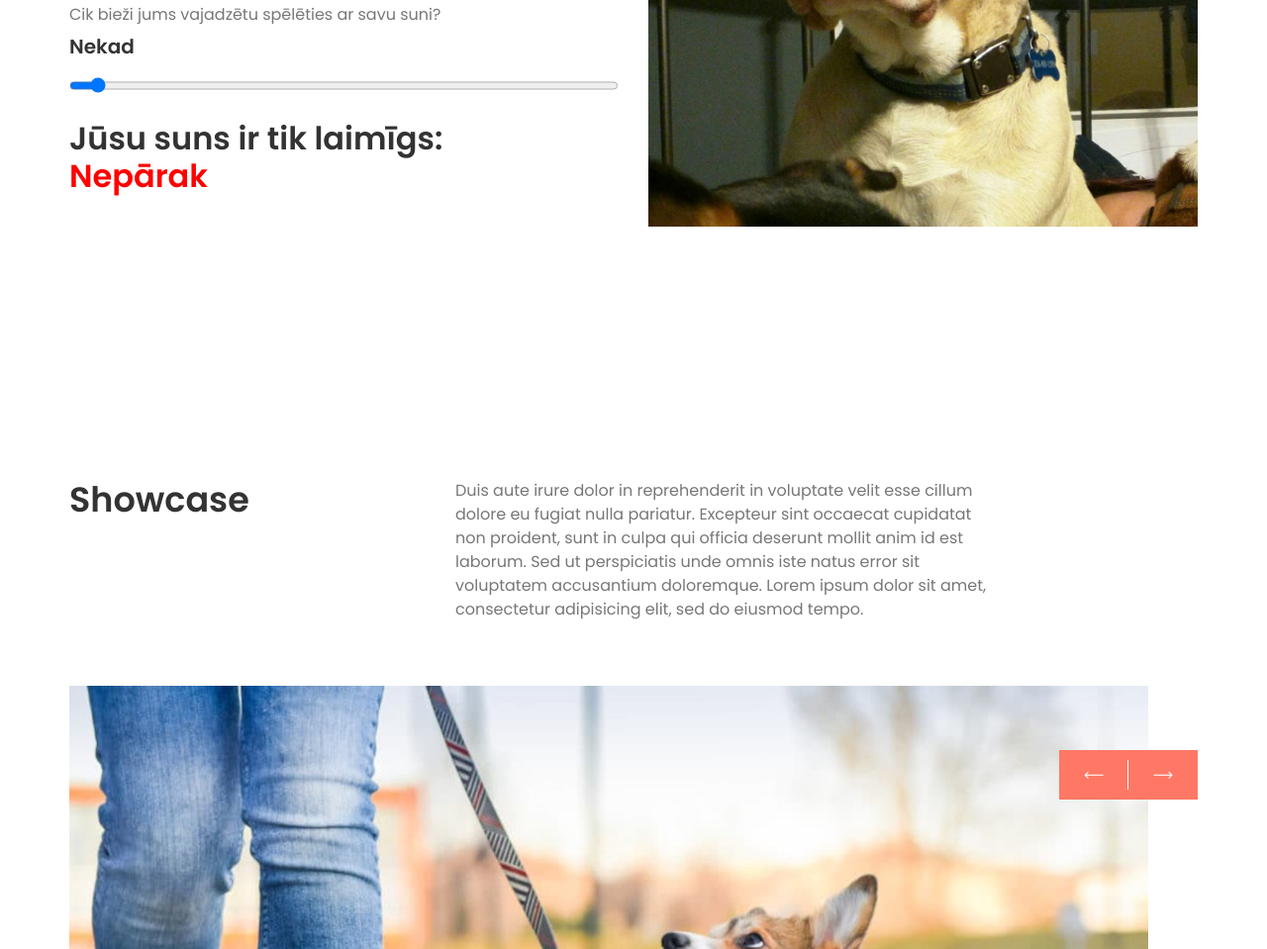
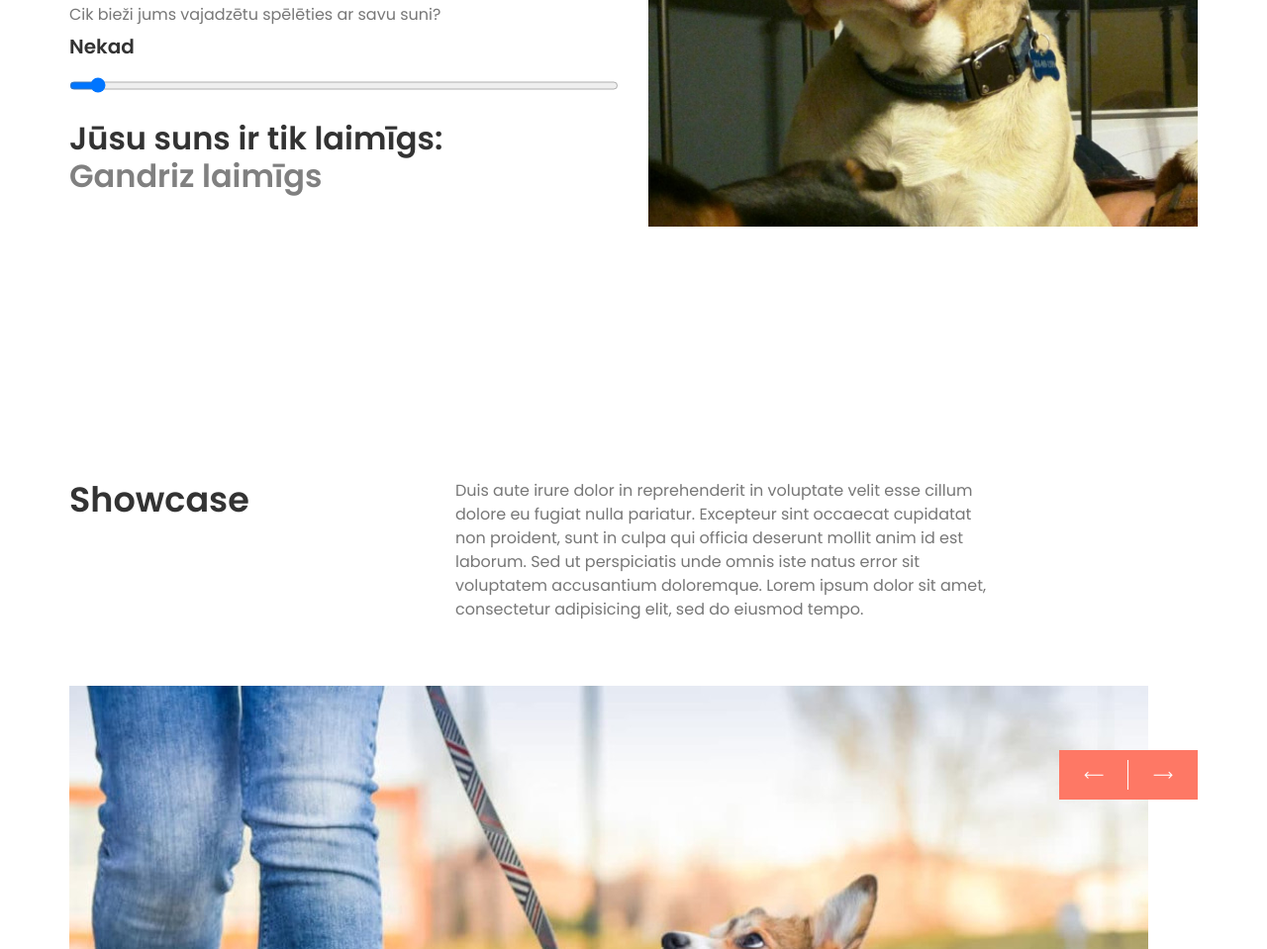
Before and after one commit to pavels-gaimovics/shadowing-test-website, a plain HTML site: page index.html in a window 1280 px wide. Shown: the part 3231-4190 px from the top of the page at 99% size. Drawn offline with Linux system fonts and the light colour scheme; files whose address does not match are found by name.

Commit message:
fix calculator

```diff
--- a/index.html
+++ b/index.html
@@ -878,10 +878,10 @@
                     return +this.walk + +this.eat + +this.play
                 },
                 isHappy() {
-                    return this.walk == 4 && this.eat == 4 && this.play == 4
+                    return this.totalPoints == 15
                 },
                 isOk(){
-                    return this.totalPoints > 10
+                    return this.totalPoints <= 14
                 },
                 dogHappiness() {
                     if (this.isHappy) {
```
